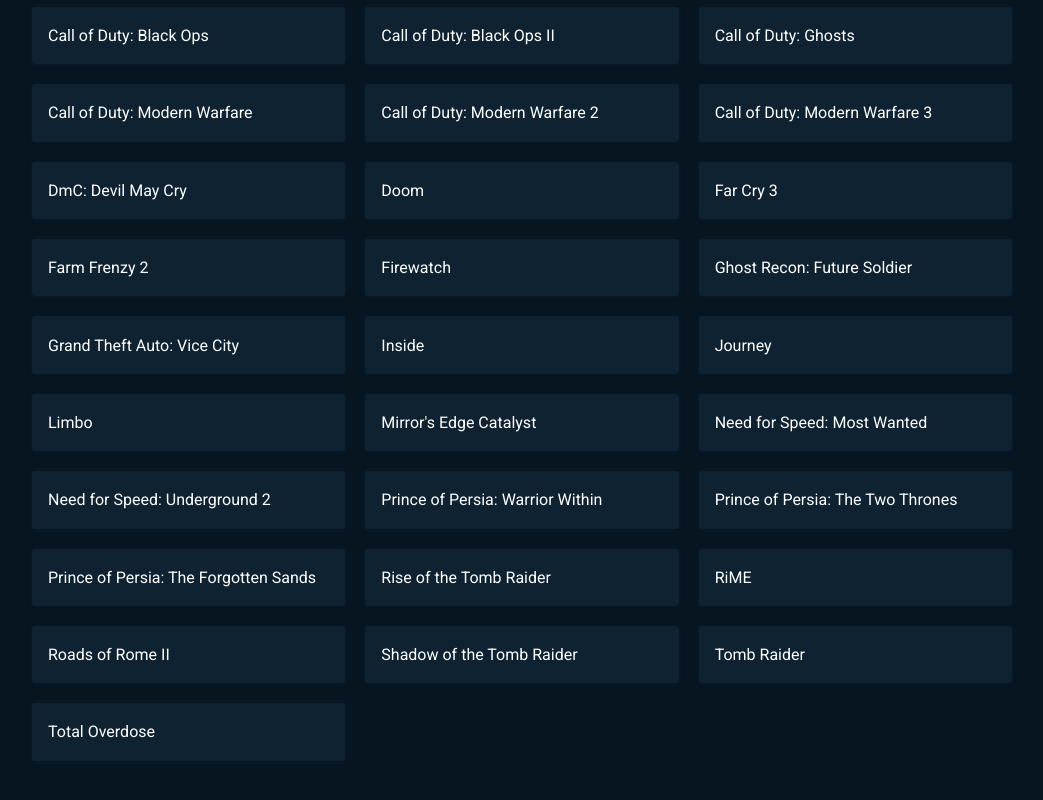
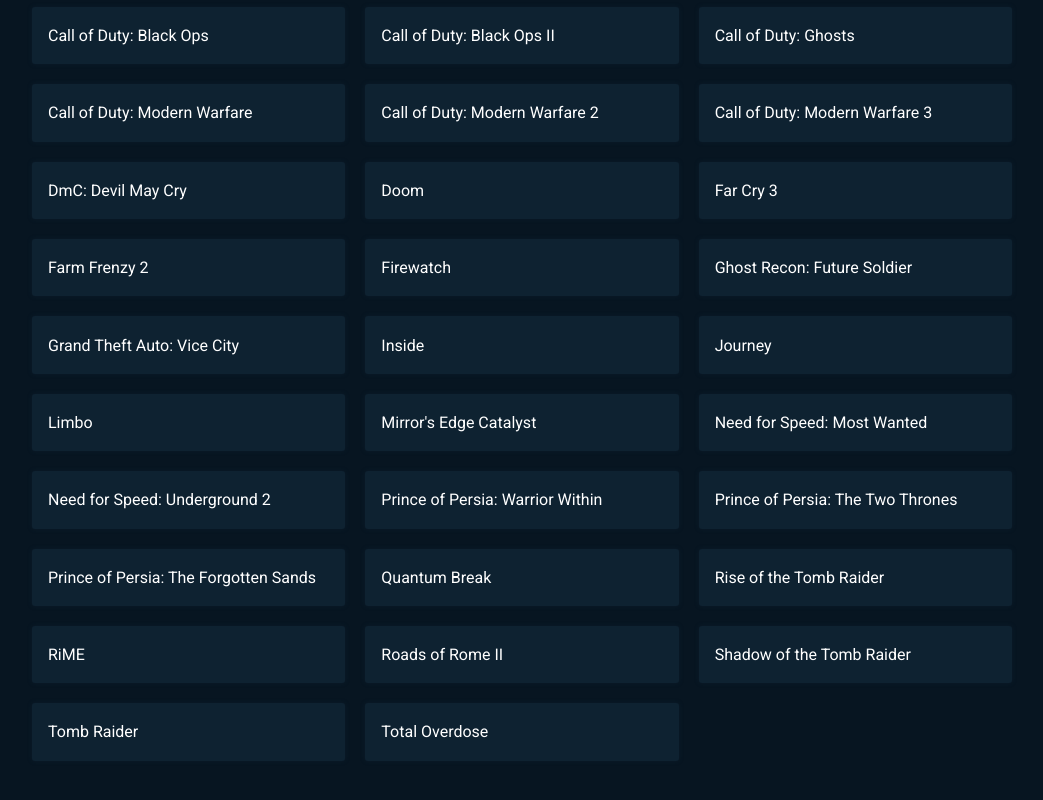
Before and after one commit to PiyushPawar17/important-list, a React (Create React App) app: page / in a window 1280 px wide. Shown: the part 560-1360 px from the top of the page, without its empty margins (118-1161 px from the left). Built offline with nearby package versions, Linux system fonts and the light colour scheme.

Commit message:
Added Quantum Break :tada:

```diff
--- a/src/List.js
+++ b/src/List.js
@@ -36,6 +36,7 @@
 	'Prince of Persia: Warrior Within',
 	'Prince of Persia: The Two Thrones',
 	'Prince of Persia: The Forgotten Sands',
+	'Quantum Break',
 	'Rise of the Tomb Raider',
 	'RiME',
 	'Roads of Rome II',
```
